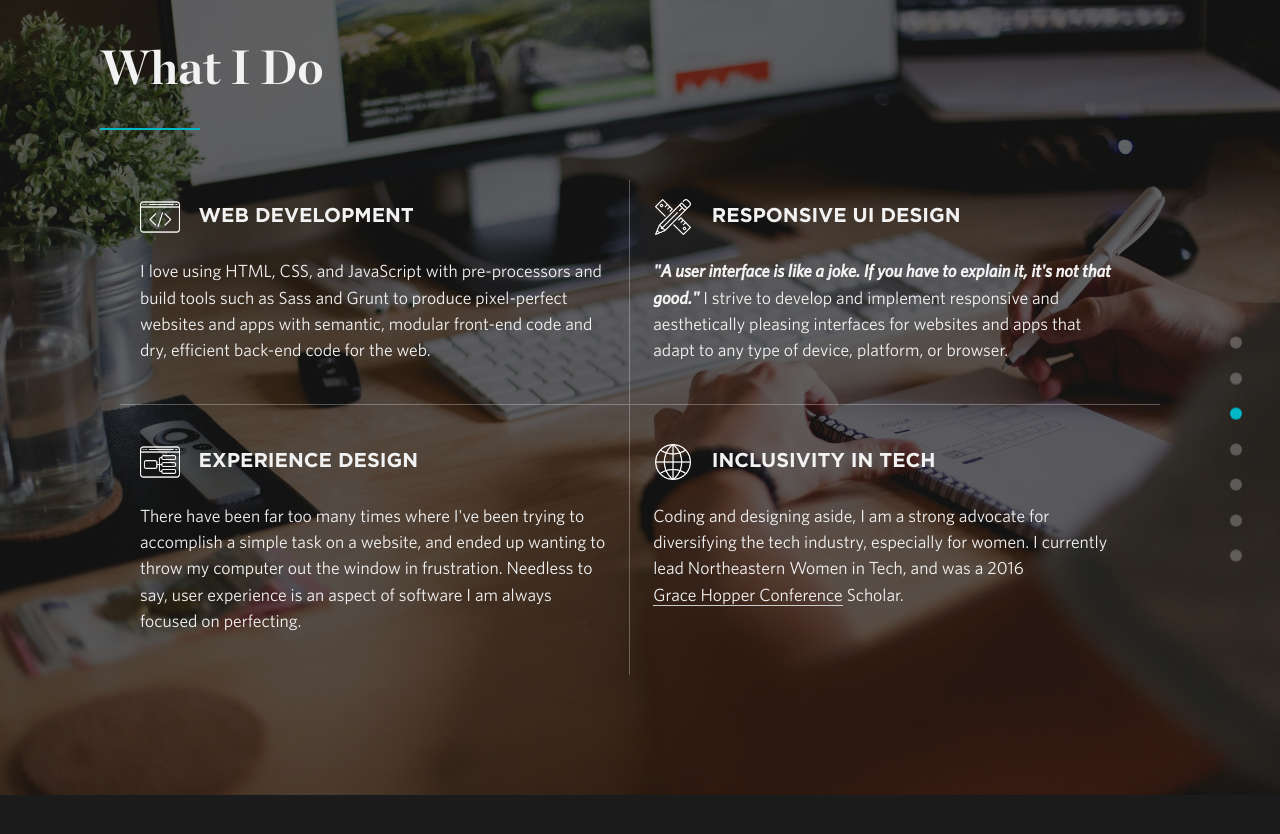
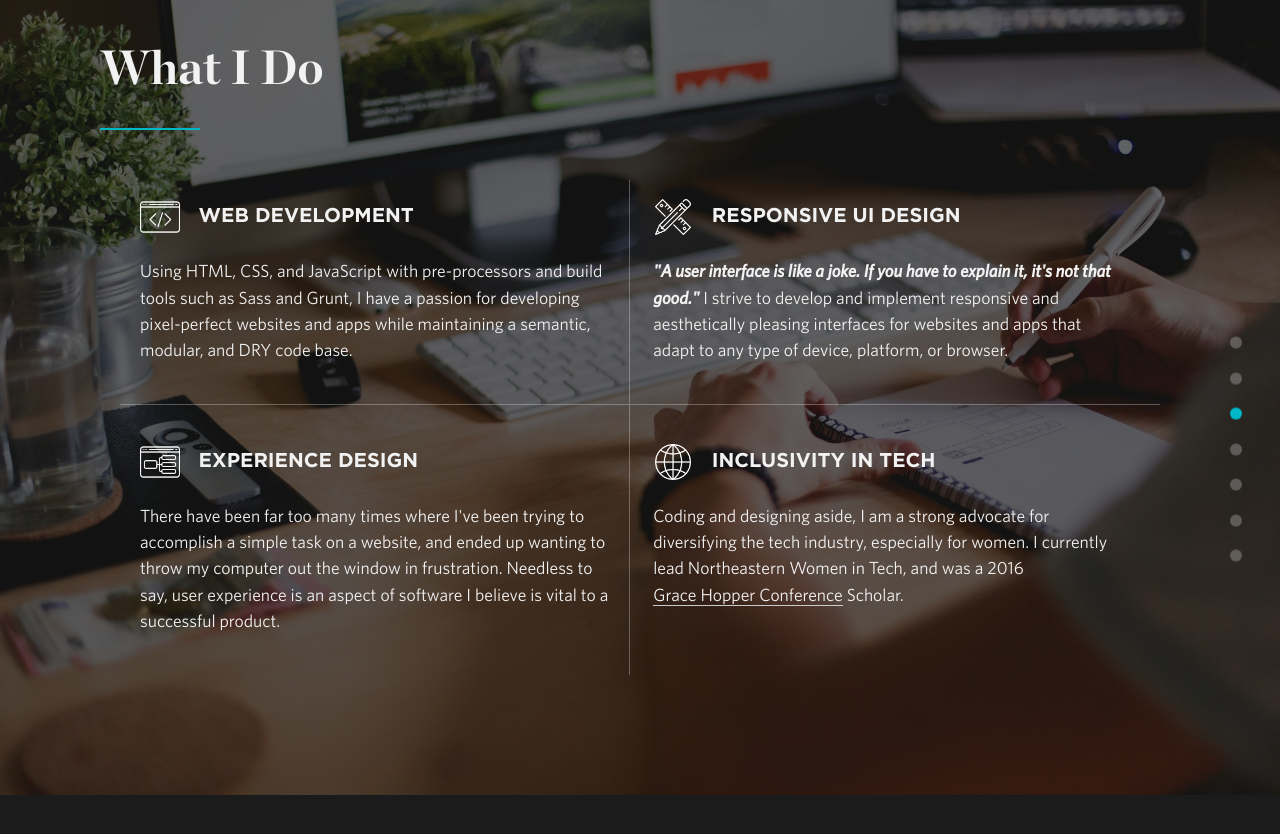
Before and after one commit to kingpig-dev/bchiang7.github.io, a Jekyll site: the page built from index.html, in a window 1280 px wide and 900 px high, scrolled down 1741 px. Shown: the top 834 px of the window. Built offline with Jekyll 4.4.1, drawn with Linux system fonts in a browser that asks for light colours; nearby versions of some CDN libraries.

Commit message:
update copy

```diff
--- a/_data/services.yml
+++ b/_data/services.yml
@@ -2,7 +2,7 @@
   services:
     - heading: Web Development
       sprite: webdev
-      text: I love using HTML, CSS, and JavaScript with pre-processors and build tools such as Sass and Grunt to produce pixel-perfect websites and apps with semantic, modular front-end code and dry, efficient back-end code for the web.
+      text: Using HTML, CSS, and JavaScript with pre-processors and build tools such as Sass and Grunt, I have a passion for developing pixel-perfect websites and apps while maintaining a semantic, modular, and DRY code base.
 
     - heading: Responsive UI Design
       sprite: ui
@@ -12,7 +12,7 @@
   services:
     - heading: Experience Design
       sprite: xd
-      text: There have been far too many times where I've been trying to accomplish a simple task on a website, and ended up wanting to throw my computer out the window in frustration. Needless to say, user experience is an aspect of software I am always focused on perfecting.
+      text: There have been far too many times where I've been trying to accomplish a simple task on a website, and ended up wanting to throw my computer out the window in frustration. Needless to say, user experience is an aspect of software I believe is vital to a successful product.
 
     - heading: Inclusivity in Tech
       sprite: wit
```
